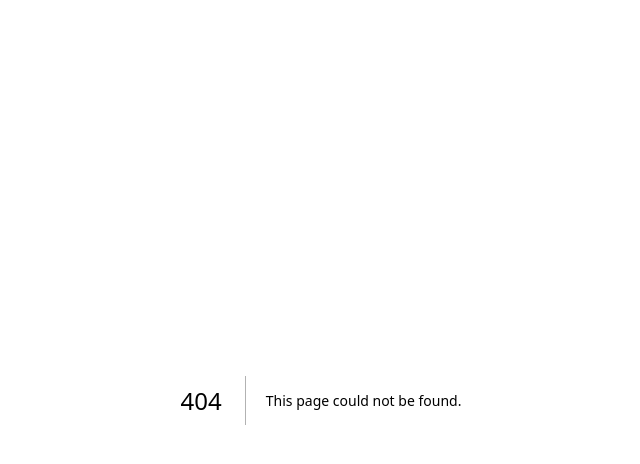
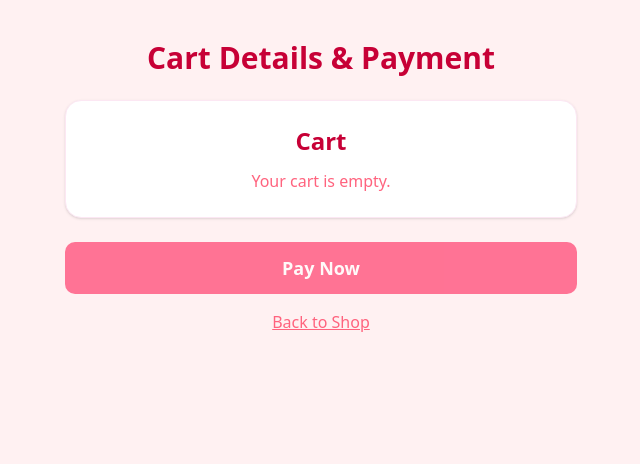
Before and after one commit to jocelindarma/angy-bunny, a Next.js app: page /cart in a window 1280 px wide. Before the commit this address had no page. Shown: the top 464 px of the page, without its empty margins (319-959 px from the left). Built offline with nearby package versions, Linux system fonts and the light colour scheme.

Commit message:
fix carting system

```diff
--- /dev/null
+++ b/src/app/cart/page.tsx
@@ -0,0 +1,57 @@
+"use client";
+
+import { useState } from "react";
+import { useRouter } from "next/navigation";
+import Cart from "@/components/Cart";
+import { CartItem } from "@/lib/types";
+import { useCart } from "@/context/CartContext";
+
+export default function CartPage() {
+  const [paying, setPaying] = useState(false);
+  const [paid, setPaid] = useState(false);
+  const router = useRouter();
+  const { cart, updateQty, removeFromCart, clearCart } = useCart();
+
+  function handlePay() {
+    setPaying(true);
+    setTimeout(() => {
+      setPaying(false);
+      setPaid(true);
+      clearCart();
+    }, 1500);
+  }
+
+  return (
+    <div className="min-h-screen bg-rose-50 flex flex-col items-center py-10">
+      <h1 className="text-3xl font-bold text-rose-700 mb-6">
+        Cart Details & Payment
+      </h1>
+      <div className="w-full max-w-lg">
+        <Cart
+          cart={cart}
+          updateQty={updateQty}
+          removeFromCart={removeFromCart}
+        />
+        {!paid ? (
+          <button
+            className="w-full mt-6 bg-rose-500 hover:bg-rose-600 text-white py-3 rounded-lg font-semibold text-lg transition disabled:opacity-60"
+            onClick={handlePay}
+            disabled={cart.length === 0 || paying}
+          >
+            {paying ? "Processing..." : "Pay Now"}
+          </button>
+        ) : (
+          <div className="mt-6 text-center text-green-600 font-bold text-xl">
+            Payment Successful! Thank you 💖
+          </div>
+        )}
+        <button
+          className="w-full mt-4 text-rose-400 underline hover:text-rose-600"
+          onClick={() => router.push("/")}
+        >
+          Back to Shop
+        </button>
+      </div>
+    </div>
+  );
+}
--- a/src/app/layout.tsx
+++ b/src/app/layout.tsx
@@ -1,5 +1,6 @@
 import type { Metadata } from "next";
 import { Geist, Geist_Mono } from "next/font/google";
+import { CartProvider } from "@/context/CartContext";
 import "./globals.css";
 
 const geistSans = Geist({
@@ -27,7 +28,7 @@ export default function RootLayout({
       <body
         className={`${geistSans.variable} ${geistMono.variable} antialiased`}
       >
-        {children}
+        <CartProvider>{children}</CartProvider>
       </body>
     </html>
   );
--- a/src/app/page.tsx
+++ b/src/app/page.tsx
@@ -1,36 +1,15 @@
 "use client";
 
-import { useState } from "react";
 import Header from "@/components/Header";
 import Section from "@/components/Section";
 import Story from "@/components/Story";
 import Menu from "@/components/Menu";
 import Contact from "@/components/Contact";
-import Cart from "@/components/Cart";
 import { MENU } from "@/lib/menu";
-import { CartItem, MenuItem } from "@/lib/types";
+import { useCart } from "@/context/CartContext";
 
 export default function Home() {
-  const [cart, setCart] = useState<CartItem[]>([]);
-
-  function addToCart(item: MenuItem) {
-    setCart((prev) => {
-      const found = prev.find((i) => i.id === item.id);
-      if (found)
-        return prev.map((i) =>
-          i.id === item.id ? { ...i, qty: i.qty + 1 } : i
-        );
-      return [...prev, { ...item, qty: 1 }];
-    });
-  }
-
-  function removeFromCart(id: number) {
-    setCart((prev) => prev.filter((i) => i.id !== id));
-  }
-
-  function updateQty(id: number, qty: number) {
-    setCart((prev) => prev.map((i) => (i.id === id ? { ...i, qty } : i)));
-  }
+  const { addToCart } = useCart();
 
   return (
     <div className="min-h-screen bg-[linear-gradient(180deg,#FFF7F9_0%,#FFFDF7_100%)] text-rose-800">
@@ -48,14 +27,6 @@ export default function Home() {
         <Contact />
       </Section>
 
-      <Section>
-        <Cart
-          cart={cart}
-          updateQty={updateQty}
-          removeFromCart={removeFromCart}
-        />
-      </Section>
-
       <footer className="pb-10 text-center text-rose-400">
         Made with 🐇 & ❤️
       </footer>
--- /dev/null
+++ b/src/components/CartButton.tsx
@@ -0,0 +1,53 @@
+"use client";
+
+import { useState, useRef, useEffect } from "react";
+import { CartItem } from "@/lib/types";
+import CartPopover from "@/components/CartPopover";
+import { CartPlus } from "@mynaui/icons-react";
+
+export default function CartButton({ cart }: { cart: CartItem[] }) {
+  const [open, setOpen] = useState(false);
+  const btnRef = useRef<HTMLButtonElement>(null);
+  const popoverRef = useRef<HTMLDivElement>(null);
+
+  // Close popover when clicking outside
+  useEffect(() => {
+    function handleClick(e: MouseEvent) {
+      if (
+        popoverRef.current &&
+        !popoverRef.current.contains(e.target as Node) &&
+        btnRef.current &&
+        !btnRef.current.contains(e.target as Node)
+      ) {
+        setOpen(false);
+      }
+    }
+    if (open) document.addEventListener("mousedown", handleClick);
+    return () => document.removeEventListener("mousedown", handleClick);
+  }, [open]);
+
+  const itemCount = cart.reduce((sum, i) => sum + i.qty, 0);
+
+  return (
+    <div className="relative inline-block">
+      <button
+        ref={btnRef}
+        className="relative p-2 rounded-full hover:bg-rose-100 transition"
+        aria-label="View cart"
+        onClick={() => setOpen((v) => !v)}
+      >
+        <CartPlus className="w-7 h-7 text-rose-600" />
+        {itemCount > 0 && (
+          <span className="absolute -top-1 -right-1 bg-rose-500 text-white text-xs rounded-full px-1.5 py-0.5 font-bold">
+            {itemCount}
+          </span>
+        )}
+      </button>
+      {open && (
+        <div ref={popoverRef} className="absolute right-0 mt-2 z-50">
+          <CartPopover cart={cart} />
+        </div>
+      )}
+    </div>
+  );
+}
--- /dev/null
+++ b/src/components/CartPopover.tsx
@@ -0,0 +1,41 @@
+"use client";
+
+import { CartItem } from "@/lib/types";
+import { toCurrency } from "@/lib/currency";
+import Link from "next/link";
+
+export default function CartPopover({ cart }: { cart: CartItem[] }) {
+  const total = cart.reduce((sum, i) => sum + i.price * i.qty, 0);
+  return (
+    <div className="w-72 bg-white rounded-xl shadow-lg border border-rose-100 p-4">
+      <h3 className="text-lg font-semibold mb-2 text-center text-rose-700">
+        Cart
+      </h3>
+      {cart.length === 0 ? (
+        <div className="text-rose-400 text-center">Your cart is empty.</div>
+      ) : (
+        <div className="space-y-2">
+          {cart.map((item) => (
+            <div
+              key={item.id}
+              className="flex items-center justify-between text-rose-700"
+            >
+              <span>
+                {item.name} × {item.qty}
+              </span>
+              <span>{toCurrency(item.price * item.qty)}</span>
+            </div>
+          ))}
+          <div className="font-bold text-right mt-2 text-rose-700">
+            Total: {toCurrency(total)}
+          </div>
+          <Link href="/cart">
+            <button className="w-full mt-3 bg-rose-500 hover:bg-rose-600 text-white py-2 rounded-lg font-semibold transition">
+              View Cart
+            </button>
+          </Link>
+        </div>
+      )}
+    </div>
+  );
+}
--- a/src/components/Header.tsx
+++ b/src/components/Header.tsx
@@ -1,8 +1,14 @@
 import Image from "next/image";
+import CartButton from "@/components/CartButton";
+import { useCart } from "@/context/CartContext";
 
 export default function Header() {
+  const { cart } = useCart();
   return (
-    <header className="w-full py-8 bg-gradient-to-r from-rose-100 via-pink-50 to-rose-50 border-b border-rose-100">
+    <header className="w-full py-8 bg-gradient-to-r from-rose-100 via-pink-50 to-rose-50 border-b border-rose-100 relative">
+      <div className="absolute right-4 top-4">
+        <CartButton cart={cart} />
+      </div>
       <div className="max-w-3xl mx-auto px-4 text-center">
         <Image
           src="/assets/angy-bunny.png"
--- /dev/null
+++ b/src/context/CartContext.tsx
@@ -0,0 +1,51 @@
+"use client";
+import { createContext, useContext, useState, ReactNode } from "react";
+import { CartItem, MenuItem } from "@/lib/types";
+
+interface CartContextType {
+  cart: CartItem[];
+  addToCart: (item: MenuItem) => void;
+  removeFromCart: (id: number) => void;
+  updateQty: (id: number, qty: number) => void;
+  clearCart: () => void;
+}
+
+const CartContext = createContext<CartContextType | undefined>(undefined);
+
+export function useCart() {
+  const ctx = useContext(CartContext);
+  if (!ctx) throw new Error("useCart must be used within a CartProvider");
+  return ctx;
+}
+
+export function CartProvider({ children }: { children: ReactNode }) {
+  const [cart, setCart] = useState<CartItem[]>([]);
+
+  function addToCart(item: MenuItem) {
+    setCart((prev) => {
+      const found = prev.find((i) => i.id === item.id);
+      if (found)
+        return prev.map((i) =>
+          i.id === item.id ? { ...i, qty: i.qty + 1 } : i
+        );
+      return [...prev, { ...item, qty: 1 }];
+    });
+  }
+  function removeFromCart(id: number) {
+    setCart((prev) => prev.filter((i) => i.id !== id));
+  }
+  function updateQty(id: number, qty: number) {
+    setCart((prev) => prev.map((i) => (i.id === id ? { ...i, qty } : i)));
+  }
+  function clearCart() {
+    setCart([]);
+  }
+
+  return (
+    <CartContext.Provider
+      value={{ cart, addToCart, removeFromCart, updateQty, clearCart }}
+    >
+      {children}
+    </CartContext.Provider>
+  );
+}
```
